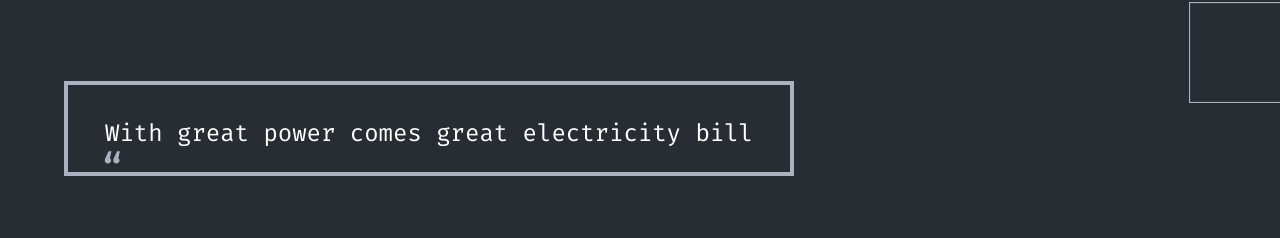
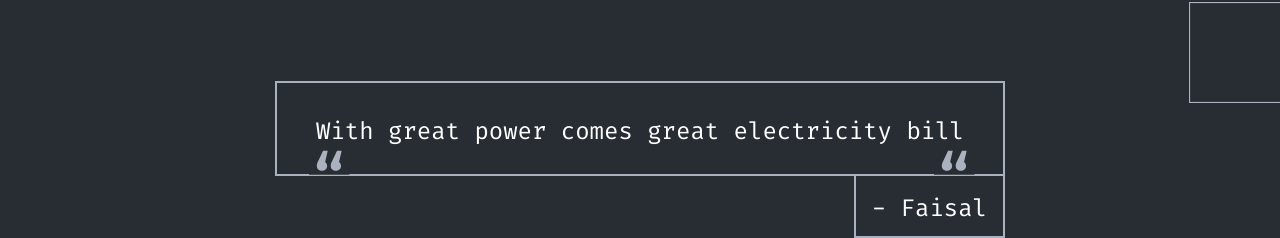
Before and after one commit to faisal03-develop/Faisal03_develop, a Next.js app: page / in a window 1280 px wide. Shown: the part 670-908 px from the top of the page. Before the commit the page ends 846 px from the top, so only its background shows below. Built offline with nearby package versions, Linux system fonts and the light colour scheme.

Commit message:
Quote Completed

```diff
--- a/components/quote.tsx
+++ b/components/quote.tsx
@@ -4,9 +4,13 @@ import Image from "next/image";
 export default function quote() {
   return (
     <>
-    <div className="mt-36 text-center font-(family-name:--font-firaCode) text-2xl p-8 border-4 border-(--gray) max-w-[730px] max-h-[95px] relative">
+    <div className="mt-36 mx-auto text-center font-(family-name:--font-firaCode) text-2xl p-8 border-2 border-(--gray) max-w-[730px] max-h-[95px] relative">
         <p>With great power comes great electricity bill</p>
-        <Image src="/icons/coma.svg" alt="coma"  height={20} width={25} className="absolute top-[-10]" />
+        <Image src="/icons/coma.svg" alt="coma"  height={28} width={41} className="absolute top-[-10]" />
+        <Image src="/icons/coma.svg" alt="coma"  height={28} width={41} className="absolute bottom-[-10] right-7 z-12" />
+    <div className="font-(family-name:--font-firaCode) p-4 flex flex-row justify-center border-2 border-(--gray) max-w-40 max-h-16 absolute -bottom-16 -right-0.5">
+        <p>- Faisal</p>
+    </div>
     </div>
     </>
 
```
